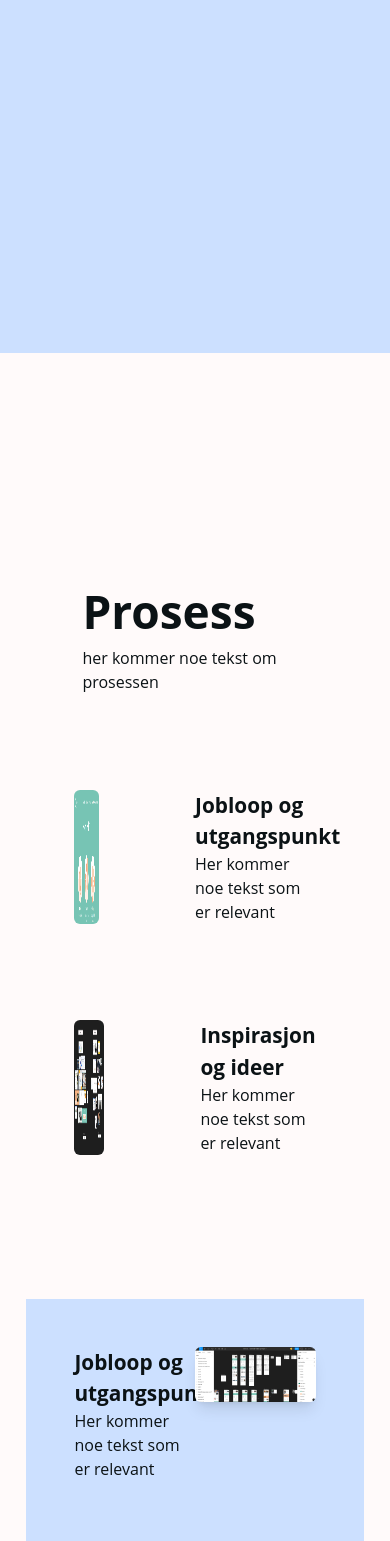
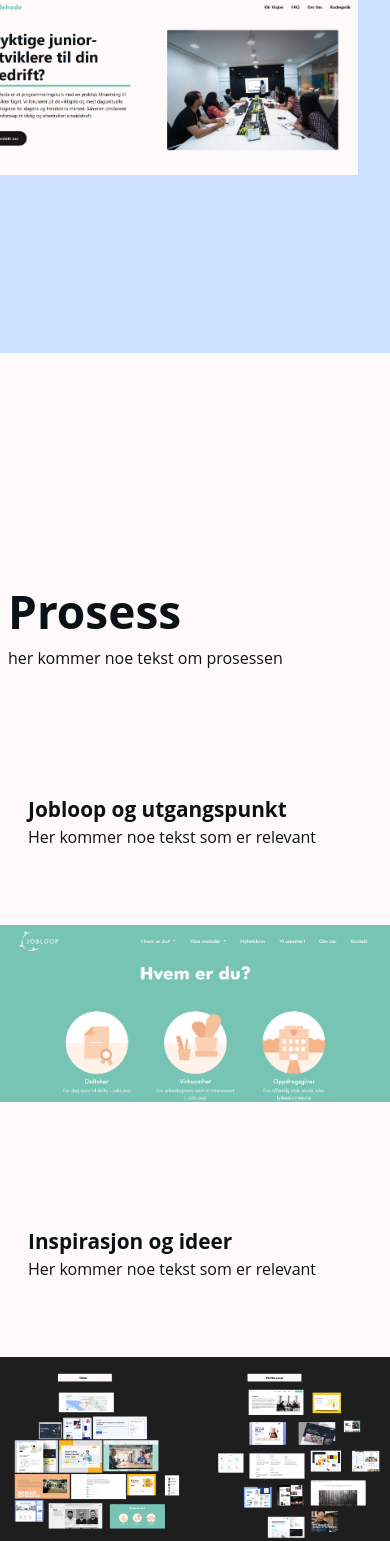
Before and after one commit to AndyKodehode/Portfolio2024, a Next.js app: page /kodehode in a window 390 px wide. Shown: the part 1179-2720 px from the top of the page. Built offline with nearby package versions, Linux system fonts and the light colour scheme.

Commit message:
fontenehuset-responsive

```diff
--- a/components/project/projectBlock.jsx
+++ b/components/project/projectBlock.jsx
@@ -3,17 +3,17 @@ import Image from "next/image"
 
 export function ProjectBlockOne({bilde, title, text}){
     return(
-        <div className="lg:w-full h-full flex flex-row p-12">
-            <div className="w-3/6 flex flex-col">
+        <div className="lg:w-full md:w-full w-5/6 h-full flex md:flex-row flex-col items-center lg:p-12 py-12 px-0 md:gap-16 gap-12">
+            <div className="md:w-3/6 w-full flex flex-col">
                 <h2>{title}</h2>
                 <p>{text}</p>
             </div>
-            <div className="w-4/6 h-full overflow-hidden">
+            <div className="md:w-4/6 w-screen h-full ">
                <Image
                src={bilde}
                width={400}
                height={400}
-               className="rounded-md w-full h-full shadow-lg object-cover"
+               className="md:rounded-md w-full h-full md:shadow-lg object-cover"
                />
             </div>
 
@@ -23,17 +23,17 @@ export function ProjectBlockOne({bilde, title, text}){
 
 export function ProjectBlockTwo({bilde, title, text}){
     return(
-        <div className="lg:w-full flex flex-row-reverse gap-24 p-12">
-            <div className="w-3/6 flex flex-col">
+        <div className="lg:w-full flex md:flex-row-reverse flex-col gap-12 md:gap-24 p-12">
+            <div className="md:w-3/6 flex flex-col p-7 w-full">
                 <h2>{title}</h2>
                 <p>{text}</p>
             </div>
-            <div className="w-4/6">
+            <div className="md:w-4/6 w-screen">
                <Image
                src={bilde}
                width={400}
                height={400}
-               className="rounded-md w-full h-full"
+               className="md:rounded-md w-full h-full"
                />
             </div>
 
@@ -43,17 +43,17 @@ export function ProjectBlockTwo({bilde, title, text}){
 
 export function ProjectBlockThree({bilde, title, text}){
     return(
-        <div className="lg:w-full flex flex-row p-12">
-            <div className="w-3/6 flex flex-col">
+        <div className="lg:w-full flex md:flex-row flex-col gap-12 p-12">
+            <div className="md:w-3/6 w-screen h-full pl-12 ">
                 <h2>{title}</h2>
                 <p>{text}</p>
             </div>
-            <div className="w-4/6">
+            <div className="md:w-4/6 w-screen">
                <Image
                src={bilde}
                width={400}
                height={400}
-               className="rounded-md w-full shadow-lg"
+               className="md:rounded-md w-full md:shadow-lg"
                />
             </div>
 
--- a/components/project/projectHeader.jsx
+++ b/components/project/projectHeader.jsx
@@ -4,12 +4,12 @@ export function ProjectHeaderOne({bilde, dato, rolle, kunde}){
     return(
         <div className="w-full flex flex-col gap-20 items-center">
             <div className="w-full lg:w-11/12 lg:h-[80vh] flex items-center justify-center bg-portfolio-primary-blue p-24 ">
-                <div className="w-full lg:w-3/6 ml-7">
+                <div className="flex items-center justify-center md:w-4/6 lg:w-3/6 w-3/6 ml-7">
                         <Image
                         src={bilde}
                         width={500}
                         height={500}
-                        className="w-full lg:w-5/6 md:w-5/6 h-5/6 object-cover "
+                        className="w-full lg:w-5/6 md:w-3/6 h-5/6 object-cover "
                         />
                 </div>
             </div>
--- a/src/app/fontenehuset/page.js
+++ b/src/app/fontenehuset/page.js
@@ -2,6 +2,7 @@ import { ProjectHeaderOne } from "../../../components/project/projectHeader"
 import AppMockUp from "../../../public/AppMockUp.png"
 import test from "../../../public/test.jpg"
 import AppPresentasjon from "../../../public/AppPresentasjon.jpg"
+import IgangIgjen from "../../../public/IgangIgjen.jpg"
 import { ProjectBlockBottom, ProjectBlockOne, ProjectBlockTwo, ProjectBlockThree } from "../../../components/project/projectBlock"
 
 
@@ -12,25 +13,25 @@ export default function Fontenehus(){
                 <ProjectHeaderOne bilde={AppMockUp}/>
             </div>
 
-            <div className="lg:w-screen flex flex-col items-center bg-[#CCE0FF] h-[80vh] mt-32">
-                <div className="lg:w-10/12">
-                <ProjectBlockOne bilde={test} title="Målgrupper " text="Her kommer noe tekst som er relevant"/>
+            <div className="w-screen flex flex-col items-center md:bg-[#CCE0FF] lg:h-[80vh] md:h-[40vh] mt-32">
+                <div className="lg:w-10/12 flex justify-center">
+                  <ProjectBlockOne bilde={test} title="Målgrupper " text="Her kommer noe tekst som er relevant"/>
                 </div>
             </div>
 
             <div className="lg:w-11/12 flex flex-col items-center gap-24 p-12">
                 <div className="w-full flex flex-col">
-                    <div className="w-full flex flex-col items-left p-12 pl-14">
+                    <div className="w-full flex flex-col items-left md:p-12 md:pl-14 pl-20">
                         <h2 className="text-[46px]">Prosess</h2>
                         <p>her kommer noe tekst om prosessen</p>
                     </div>
                     <div className="lg:w-full flex flex-col items-center">
-                        <ProjectBlockTwo bilde={AppPresentasjon} title="Jobloop og utgangspunkt" text="Her kommer noe tekst som er relevant"/>
+                        <ProjectBlockTwo bilde={IgangIgjen} title="Jobloop og utgangspunkt" text="Her kommer noe tekst som er relevant"/>
                         <ProjectBlockTwo bilde={test} title="Inspirasjon og ideer" text="Her kommer noe tekst som er relevant"/>
                     </div>
                 </div>
 
-                <div className="lg:w-screen flex flex-col items-center bg-[#CCE0FF]">
+                <div className="w-screen flex flex-col items-center md:bg-[#CCE0FF]">
                    <div className="lg:w-10/12">
                     <ProjectBlockThree bilde={test} title="Jobloop og utgangspunkt" text="Her kommer noe tekst som er relevant" />
                     <ProjectBlockThree bilde={test} title="Prototyping" text="Her kommer noe tekst som er relevant" />
```
Also changed, not shown: public/IgangIgjen.jpg (added).
